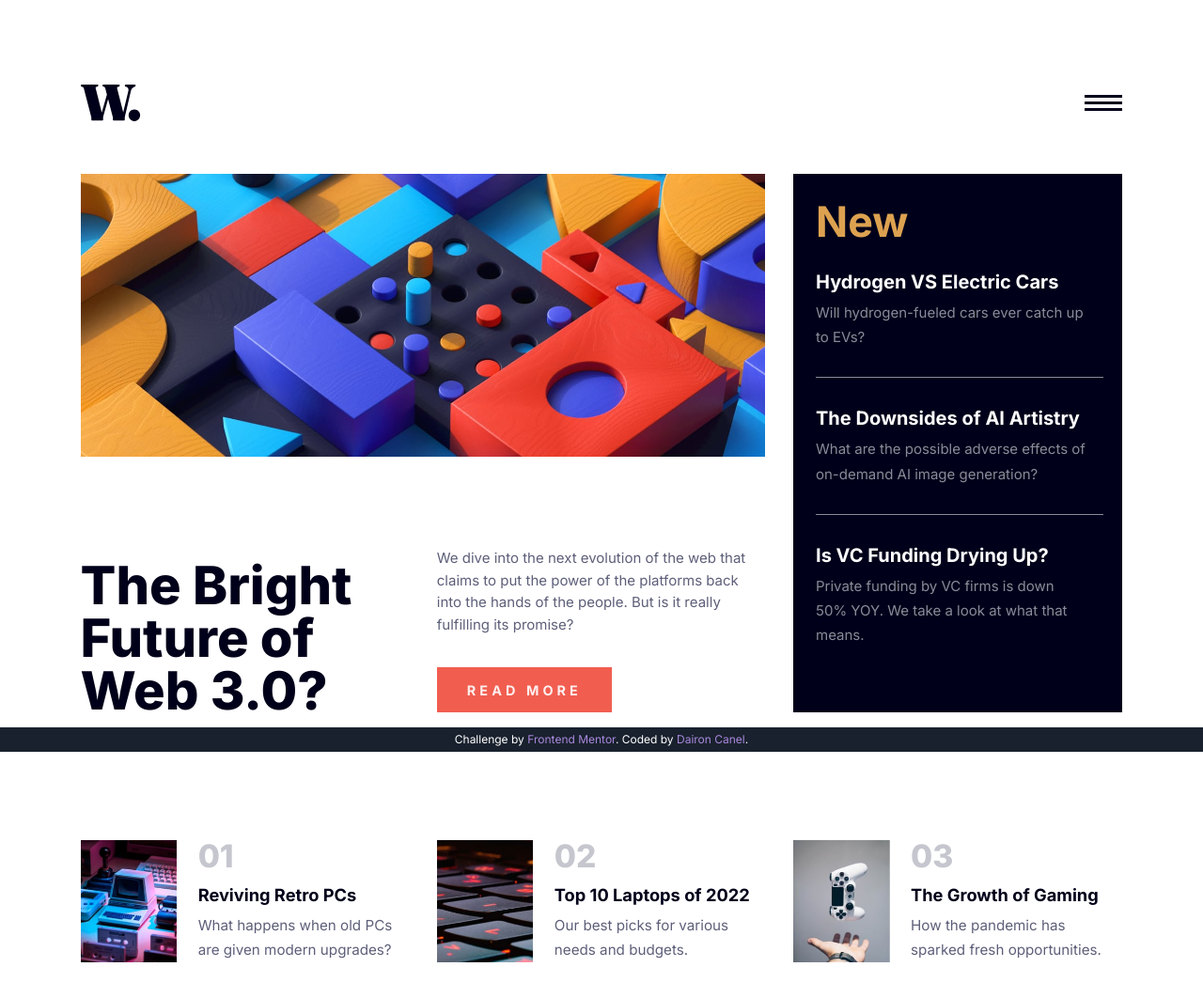
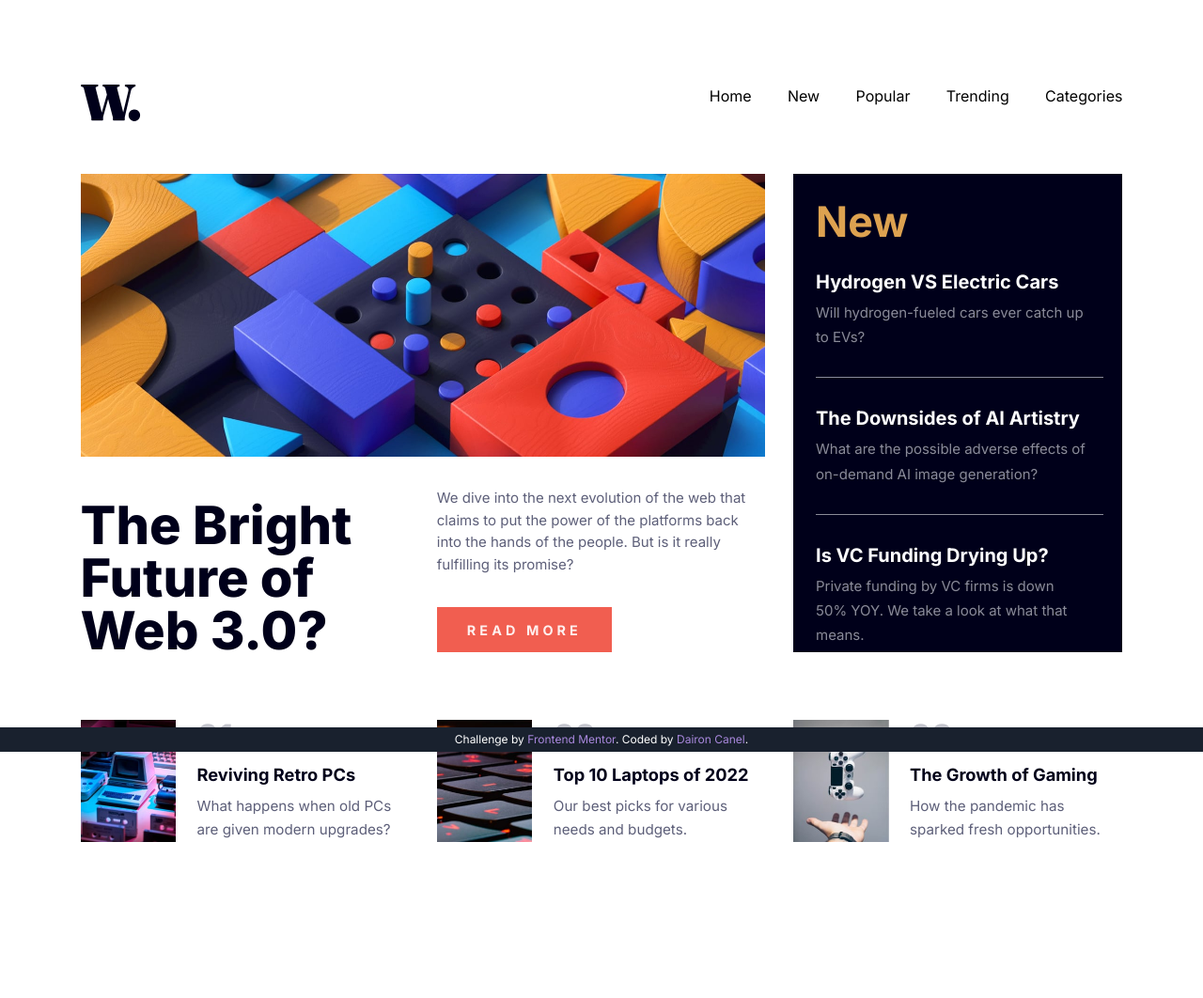
Before and after one commit to dairon-canel/news-homepage, a website: page public/index.html in a window 1280 px wide. Shown: the whole page at 94% size. After the commit the page ends 1024 px from the top, so only its background shows below. Drawn offline with Linux system fonts and the light colour scheme.

Commit message:
fix: responsiveness

```diff
--- a/public/index.html
+++ b/public/index.html
@@ -19,9 +19,9 @@
   <body class="grid min-h-screen items-start">
     <main class="mb-32 grid">
       <header
-        class="grid w-full grid-flow-col justify-between place-self-center px-[0.95rem] pt-7 pb-[1.9rem] sm:bg-red-600 lg:max-w-[71.2rem] lg:bg-white lg:pb-[3.5rem] lg:pt-[5.6rem]"
+        class="grid w-full grid-flow-col justify-between place-self-center px-[0.95rem] pt-7 pb-[1.9rem] lg:max-w-[71.2rem] lg:bg-white lg:pb-[3.5rem] lg:pt-[5.6rem]"
       >
-        <nav class="order-2 hidden">
+        <nav class="order-2 hidden sm:block">
           <ul class="grid grid-flow-col gap-[2.4rem]">
             <li><a href="#">Home</a></li>
             <li><a href="#">New</a></li>
@@ -36,7 +36,7 @@
           alt="logo"
         />
         <img
-          class="order-2 place-self-center"
+          class="order-2 place-self-center sm:hidden"
           src="./icon-menu.svg"
           alt="menu"
         />
@@ -47,15 +47,15 @@
         />
       </header>
       <section
-        class="grid gap-16 place-self-center self-start px-[0.95rem] lg:max-w-[71.2rem] lg:grid-cols-[21.8rem_auto_21.9rem] lg:grid-rows-[20rem_11.8rem_auto_auto] lg:gap-x-[1.9rem] [&>div]:grid [&>div]:grid-cols-[auto_auto] [&>div]:gap-[1.4rem] lg:[&>div]:mt-[4.5rem] [&>div>div]:order-2 [&>div>div]:grid [&>div>div]:content-start [&>div>img]:order-1 [&>div>img]:h-[8.15rem] [&>div>img]:object-cover [&>div>div>p]:order-1 [&>div>div>p]:text-[2.1rem] [&>div>div>p]:font-800 [&>div>div>p]:leading-[2.1rem] [&>div>div>p]:text-grayishBlue [&>div>div>h2]:order-2 [&>div>div>h2]:mt-[0.7rem] [&>div>div>h3]:order-3 [&>div>div>h3]:mt-[0.4rem] [&>div>div>h3]:leading-[1.6rem] [&>div>div>h3]:text-darkGrayishBlue lg:[&>div>div>h3]:text-[0.95rem] [&>div>div>h2>a]:text-[1.1rem] [&>div>div>h2>a]:font-700 [&>div>div>h2>a]:text-veryDarkBlue lg:[&>div>div>h2>a]:text-[1.14rem]"
+        class="grid gap-16 place-self-center self-start px-[0.95rem] sm:grid-cols-2 sm:gap-y-0 [&>div]:gap-[1.4rem] [&>div>div]:order-2 sm:[&>div>div]:w-auto lg:max-w-[71.2rem] lg:grid-cols-[21.8rem_auto_21.9rem] lg:grid-rows-[20rem_11.8rem_auto_auto] lg:gap-x-[1.9rem] [&>div]:grid [&>div]:grid-cols-[6.35rem_auto] lg:[&>div]:mt-[4.5rem] [&>div>div]:grid [&>div>img]:order-1 [&>div>img]:h-[8.15rem] [&>div>img]:object-cover [&>div>div>p]:order-1 [&>div>div>p]:text-[2.1rem] [&>div>div>p]:font-800 [&>div>div>p]:leading-[2.1rem] [&>div>div>p]:text-grayishBlue [&>div>div>h2]:order-2 [&>div>div>h2]:mt-[0.7rem] [&>div>div>h3]:order-3 [&>div>div>h3]:mt-[0.4rem] [&>div>div>h3]:leading-[1.6rem] [&>div>div>h3]:text-darkGrayishBlue lg:[&>div>div>h3]:text-[0.95rem] [&>div>div>h2>a]:text-[1.1rem] [&>div>div>h2>a]:font-700 [&>div>div>h2>a]:text-veryDarkBlue lg:[&>div>div>h2>a]:text-[1.14rem]"
       >
         <h1
-          class="order-2 mt-[1.6rem] pr-2 text-[2.45rem] font-800 leading-[2.5rem] text-veryDarkBlue lg:col-start-1 lg:col-end-2 lg:row-start-2 lg:row-end-3 lg:mt-[1.65rem] lg:text-[3.5rem] lg:leading-[3.5rem]"
+          class="order-2 -mt-[2.4rem] pr-2 text-[2.45rem] font-800 leading-[2.5rem] text-veryDarkBlue sm:col-start-1 sm:col-end-2 sm:row-start-2 sm:row-end-3 sm:mt-[1.65rem] sm:text-[3.5rem] sm:leading-[3.5rem]"
         >
           The Bright Future of Web 3.0?
         </h1>
         <section
-          class="order-3 lg:col-start-2 lg:col-end-3 lg:row-start-2 lg:row-end-3 lg:grid lg:h-full lg:justify-between"
+          class="order-3 -mt-16 sm:col-start-1 sm:col-end-2 sm:row-start-3 sm:row-end-4 sm:-mt-0 lg:col-start-2 lg:col-end-3 lg:row-start-2 lg:row-end-3 lg:grid lg:h-full lg:justify-between"
         >
           <p
             class="mt-[1rem] leading-[1.63rem] text-darkGrayishBlue lg:mt-[0.8rem] lg:leading-[1.49rem]"
@@ -71,10 +71,10 @@
           </button>
         </section>
         <picture
-          class="order-1 lg:col-start-1 lg:col-end-3 lg:row-start-1 lg:row-end-2 lg:max-h-[18.8rem]"
+          class="order-1 sm:col-start-1 sm:col-end-3 sm:row-start-1 sm:row-end-2 sm:mb-4 sm:max-h-[18.8rem] lg:mb-0"
         >
           <source
-            media="(min-width: 768px)"
+            media="(min-width: 640px)"
             srcset="./image-web-3-desktop.jpg"
           />
           <img
@@ -84,7 +84,7 @@
           />
         </picture>
         <nav
-          class="order-4 bg-veryDarkBlue px-[1.3rem] pt-[1.1rem] lg:col-start-3 lg:col-end-4 lg:row-start-1 lg:row-end-3 lg:mb-0 lg:pl-[1.5rem] [&>div]:mt-[1.75rem] [&>div]:border-b-[1px] [&>div]:border-b-grayishBlue [&>div]:border-opacity-70 [&>div>a]:text-[1.25rem] [&>div>a]:font-700 [&>div>a]:text-white [&>div>p]:mt-[1rem] [&>div>p]:pr-4 [&>div>p]:leading-[1.65rem] [&>div>p]:text-grayishBlue [&>div>p]:text-opacity-70 lg:[&>div>p]:mt-[0.3rem]"
+          class="order-4 bg-veryDarkBlue px-[1.3rem] pt-[1.1rem] sm:col-start-2 sm:col-end-3 sm:row-start-2 sm:row-end-4 sm:mb-8 lg:col-start-3 lg:col-end-4 lg:row-start-1 lg:row-end-3 lg:mb-0 lg:pl-[1.5rem] [&>div]:mt-[1.75rem] [&>div]:border-b-[1px] [&>div]:border-b-grayishBlue [&>div]:border-opacity-70 [&>div>a]:text-[1.25rem] [&>div>a]:font-700 [&>div>a]:text-white [&>div>p]:mt-[1rem] [&>div>p]:pr-4 [&>div>p]:leading-[1.65rem] [&>div>p]:text-grayishBlue [&>div>p]:text-opacity-70 lg:[&>div>p]:mt-[0.3rem]"
         >
           <h2
             class="-mb-[0.3rem] text-[2rem] font-700 text-softOrange text-opacity-95 lg:-mb-[0.8rem] lg:text-[2.8rem]"
@@ -112,7 +112,7 @@
             </p>
           </div>
         </nav>
-        <div class="order-5">
+        <div class="order-5 sm:mb-4 lg:mb-0">
           <div>
             <h2>
               <a href="#">Reviving Retro PCs</a>
@@ -122,7 +122,7 @@
           </div>
           <img src="./image-retro-pcs.jpg" alt="retro pc" />
         </div>
-        <div class="order-6 -mt-8 lg:-mt-0">
+        <div class="order-6 -mt-8 sm:-mt-0">
           <div>
             <h2>
               <a href="#">Top 10 Laptops of 2022</a>
@@ -132,7 +132,7 @@
           </div>
           <img src="./image-top-laptops.jpg" alt="top laptops" />
         </div>
-        <div class="order-7 -mt-8 lg:-mt-0">
+        <div class="order-7 -mt-8 sm:-mt-0">
           <div>
             <h2>
               <a href="#">The Growth of Gaming</a>
```
Also changed, not shown: public/output-style.css.
